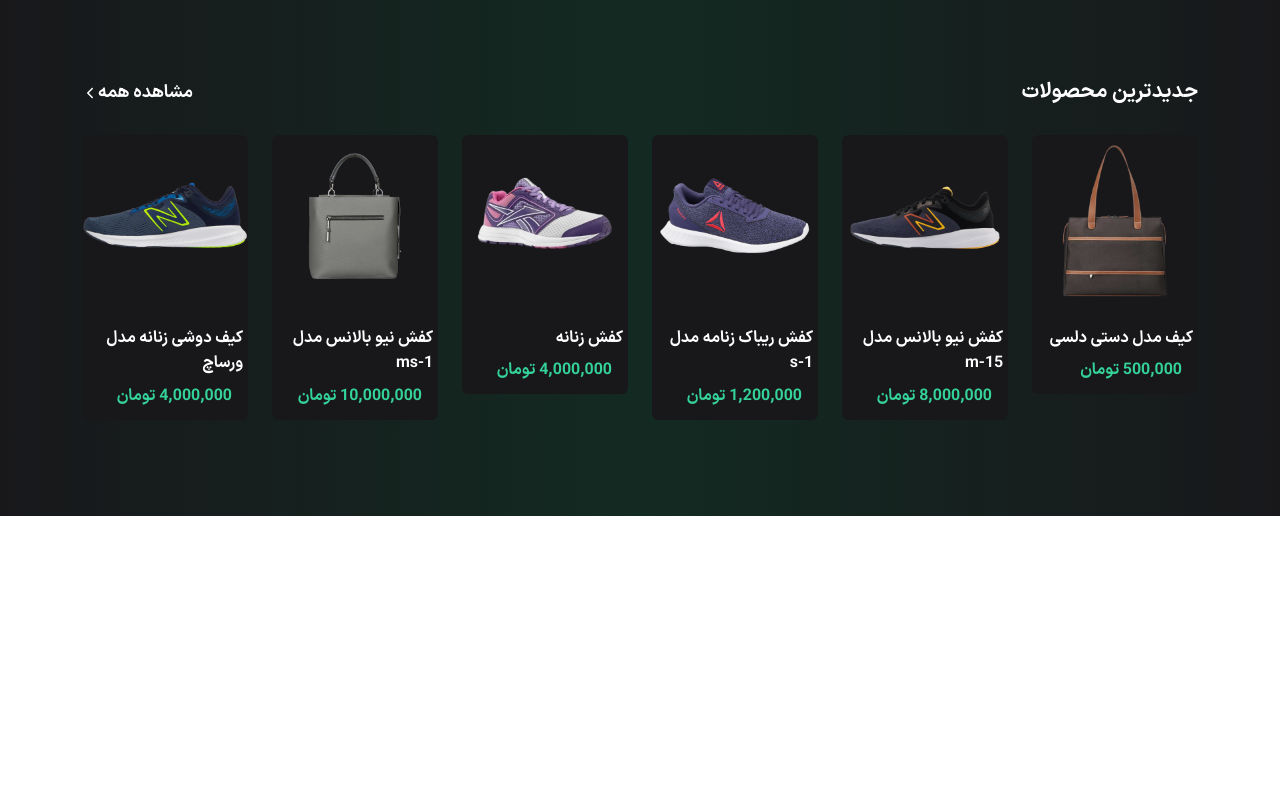
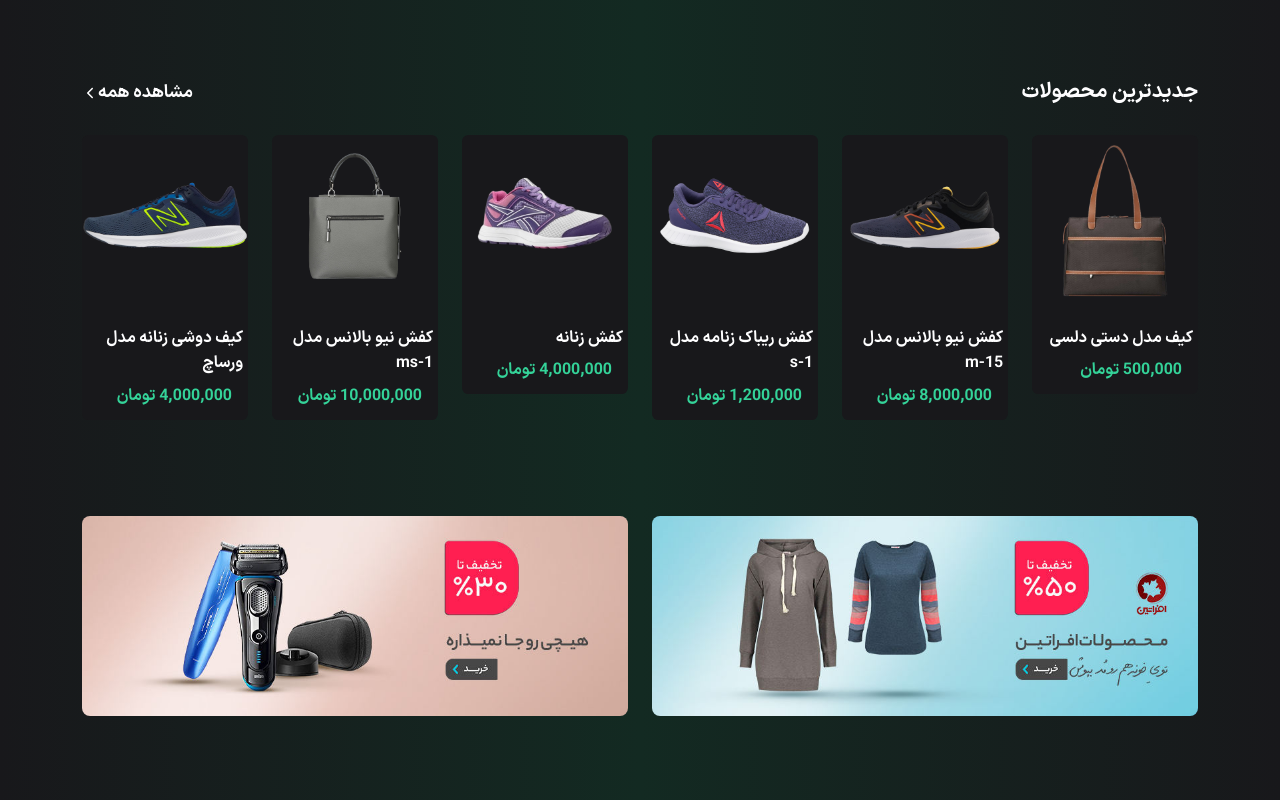
Before and after one commit to mohammadmehdidalvandii/RotiKala, a React (Vite) app: page / in a window 1280 px wide. Shown: the part 1088-1888 px from the top of the page. Before the commit the page ends 1604 px from the top, so only its background shows below. Built offline with nearby package versions, Linux system fonts and the light colour scheme.

Commit message:
create section homeBanner for home page

```diff
--- /dev/null
+++ b/src/components/template/home/HomeBanner/HomeBanner.css
@@ -0,0 +1,13 @@
+.homeBanner{
+    display: block;
+    width: 100%;
+    margin-top: 5rem;
+}
+.homeBanner_link{
+    display: block;
+    width: 100%;
+}
+.homeBanner_link_img{
+    width: 100%;
+    border-radius: 0.5rem;
+}
--- /dev/null
+++ b/src/components/template/home/HomeBanner/HomeBanner.jsx
@@ -0,0 +1,25 @@
+import { NavLink } from 'react-router-dom'
+import './HomeBanner.css'
+
+function HomeBanner() {
+  return (
+        <section className="homeBanner">
+            <div className="container">
+                <div className="row">
+                    <div className="col-lg-6 col-md-6 col-sm-12">
+                        <NavLink to='/Product' className='homeBanner_link'>
+                            <img src="/assets/images/banner/home-banner-1.jpg" alt="" className="homeBanner_link_img" />
+                        </NavLink>
+                    </div>
+                    <div className="col-lg-6 col-md-6 col-sm-12">
+                        <NavLink to='/Product' className='homeBanner_link'>
+                            <img src="/assets/images/banner/home-banner-2.jpg" alt="" className="homeBanner_link_img" />
+                        </NavLink>
+                    </div>
+                </div>
+            </div>
+        </section>
+    )
+}
+
+export default HomeBanner
--- a/src/page/Home/Home.jsx
+++ b/src/page/Home/Home.jsx
@@ -1,3 +1,4 @@
+import HomeBanner from "../../components/template/home/HomeBanner/HomeBanner"
 import HomeSliderBanner from "../../components/template/home/HomeSliderBanner/HomeSliderBanner"
 import ProductNew from "../../components/template/home/ProductNew/ProductNew"
 import ProductSpecial from "../../components/template/home/ProductSpecial/ProductSpecial"
@@ -8,6 +9,7 @@
           <HomeSliderBanner/>
           <ProductSpecial/>
           <ProductNew/>
+          <HomeBanner/>
           <br /><br /><br /><br /><br />
     </>
   )
```
